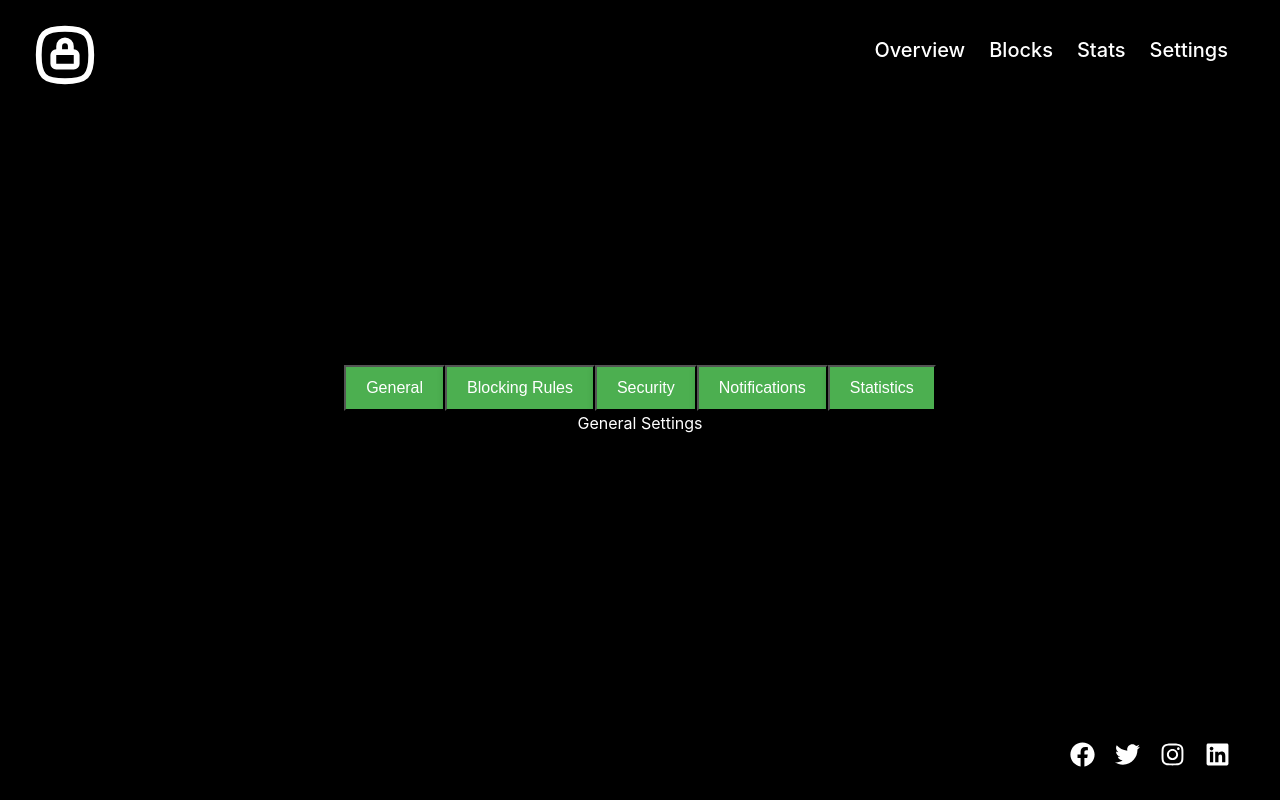
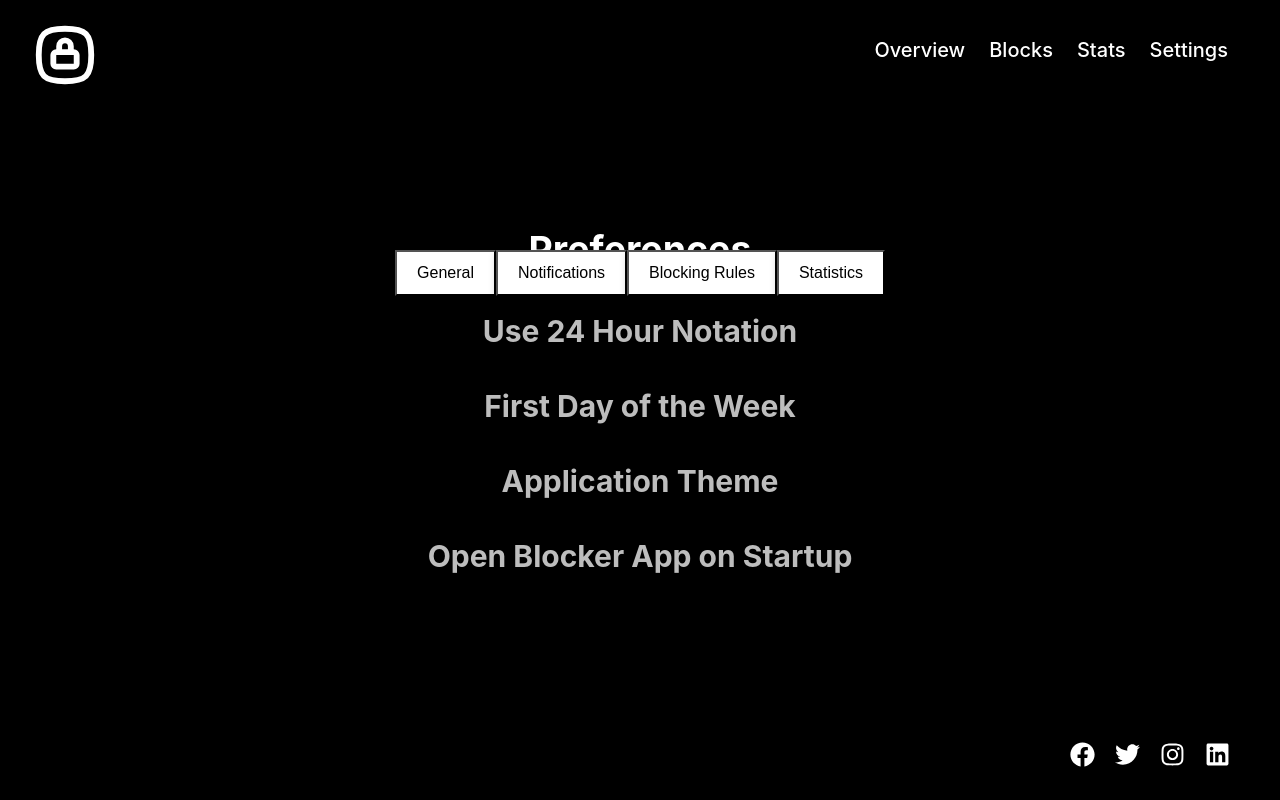
Before and after one commit to SantiagoYanezFerreiro/BlockerAppBrowserExtension, a React (Vite) app: page /settings in a window 1280 px wide. Built offline with nearby package versions, Linux system fonts and the light colour scheme.

Commit message:
Included text for main settings

```diff
--- a/src/Settings.css
+++ b/src/Settings.css
@@ -0,0 +1,26 @@
+.tabs {
+  display: flex;
+  justify-content: center; /* Align items horizontally in the center */
+  text-align: center;
+  align-items: center;
+  position: fixed;
+  top: 250px;
+  left: 0;
+  right: 0;
+  z-index: 1000;
+}
+
+.tabs button {
+  background-color: white;
+  color: black;
+  font-weight: 500;
+}
+
+.tabs button:hover {
+  background-color: grey; /* Slightly darker shade on hover */
+  box-shadow: 0 6px 12px rgba(0, 0, 0, 0.3); /* Larger shadow on hover */
+}
+
+.tab-content {
+  font-size: 25px;
+}
--- a/src/components/Settings.jsx
+++ b/src/components/Settings.jsx
@@ -4,7 +4,7 @@ import "../Settings.css";
 export default function Settings() {
   const [activeTab, setActiveTab] = useState("general");
   return (
-    <div className="settings-containter">
+    <div className="settings-container">
       <div className="tabs">
         <button
           onClick={() => setActiveTab("general")}
@@ -13,22 +13,16 @@ export default function Settings() {
           General
         </button>
         <button
+          onClick={() => setActiveTab("notifications")}
+          className={activeTab === "notifications" ? "active" : ""}
+        >
+          Notifications
+        </button>
+        <button
           onClick={() => setActiveTab("blocking")}
           className={activeTab === "blocking" ? "active" : ""}
         >
           Blocking Rules
-        </button>
-        <button
-          onClick={() => setActiveTab("security")}
-          className={activeTab === "security" ? "active" : ""}
-        >
-          Security
-        </button>
-        <button
-          onClick={() => setActiveTab("notifications")}
-          className={activeTab === "notifications" ? "active" : ""}
-        >
-          Notifications
         </button>
         <button
           onClick={() => setActiveTab("statistics")}
@@ -38,32 +32,73 @@ export default function Settings() {
         </button>
       </div>
       <div className="tab-content">
-        {activeTab === "general" && <GeneralSettings />}
+        {activeTab === "general" && <Preferences />}
+        {activeTab === "notifications" && <Notifications />}
         {activeTab === "blocking" && <BlockingRules />}
-        {activeTab === "security" && <Security />}
-        {activeTab === "notifications" && <Notifications />}
         {activeTab === "statistics" && <Statistics />}
       </div>
     </div>
   );
 }
 
-function GeneralSettings() {
-  return <div> General Settings </div>;
+function Preferences() {
+  return (
+    <div className="settings-section">
+      <h2>Preferences</h2>
+      <p>Use 24 Hour Notation</p>
+      <p>First Day of the Week</p>
+      <p>Application Theme</p>
+      <p>Open Blocker App on Startup</p>
+    </div>
+  );
+}
+
+function Notifications() {
+  return (
+    <div className="settings-section">
+      <h2>Notifications</h2>
+      <p>Show Notification when a lock starts</p>
+      <p>Show Notifications when a lock ends</p>
+      <p>Show Notification when an app is blocked</p>
+      <p>Show Warning before lock starts</p>
+      <p>Minutes of advance warning before lock starts</p>
+      <p>Show Warning before an allowance runs out</p>
+      <p>Minutes of advance warning before allowance runs out</p>
+    </div>
+  );
 }
 
 function BlockingRules() {
-  return <div> Blocking Rules </div>;
-}
-
-function Security() {
-  return <div> Security </div>;
-}
-
-function Notifications() {
-  return <div> Notifications </div>;
+  return (
+    <div className="settings-section">
+      <h2>Blocking Rules</h2>
+      <p>Block Time & Language Setting when a block is enabled</p>
+      <p>Block Window Task Manager when a Lock is Enabled</p>
+      <p>
+        Set an Application Password (not to be confused with blocks password) to
+        protect your privacy by limiting the acess to Blocks Statistics and
+        Settings tabs. This password cannot be recovered
+      </p>
+      <p></p>
+      <p></p>
+    </div>
+  );
 }
 
 function Statistics() {
-  return <div> Statistics</div>;
+  return (
+    <div className="settings-section">
+      <h2>Statistics</h2>
+      <p>Enable Statistics</p>
+      <p>
+        Count time towards any blocked site or app even if the tab is inactive
+        or minimized
+      </p>
+      <p>
+        Delete all statistics. You cannot delete them while a locked block has
+        an allowance for a break
+      </p>
+      <p></p>
+    </div>
+  );
 }
```
